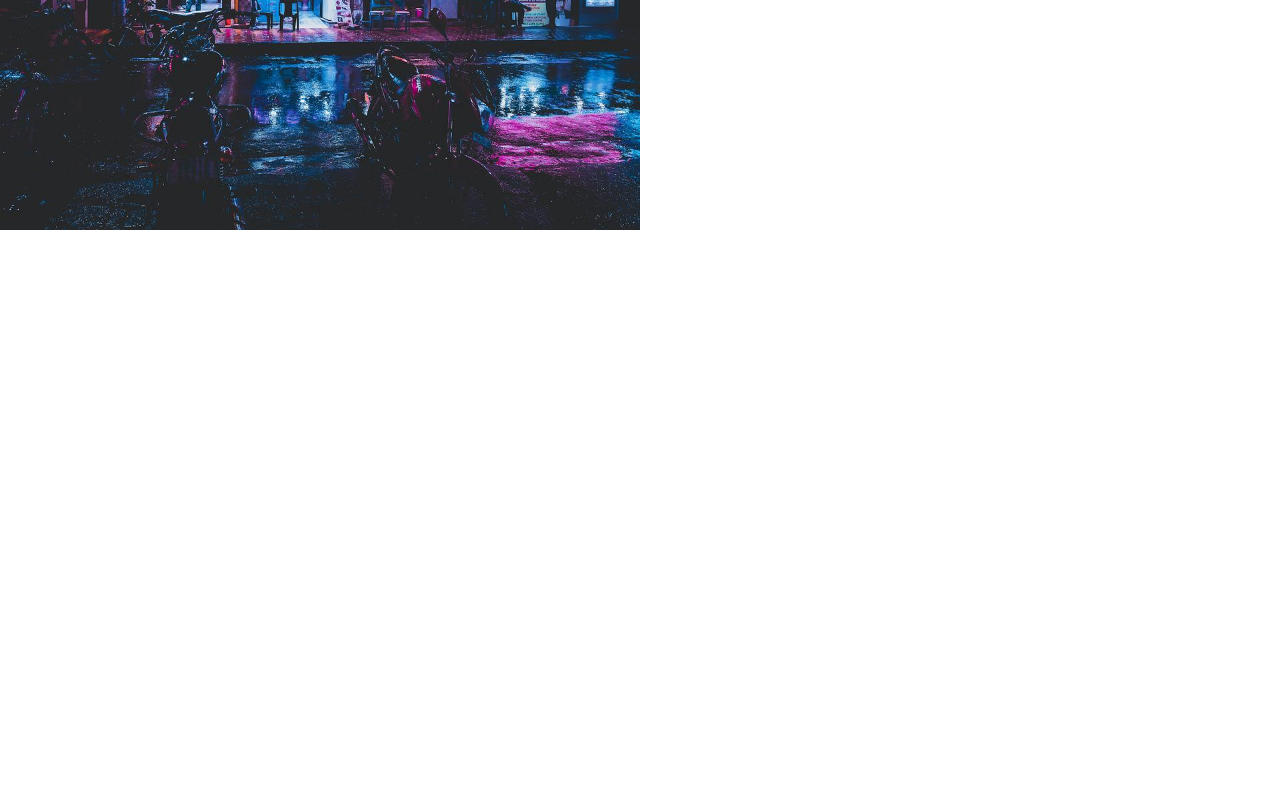
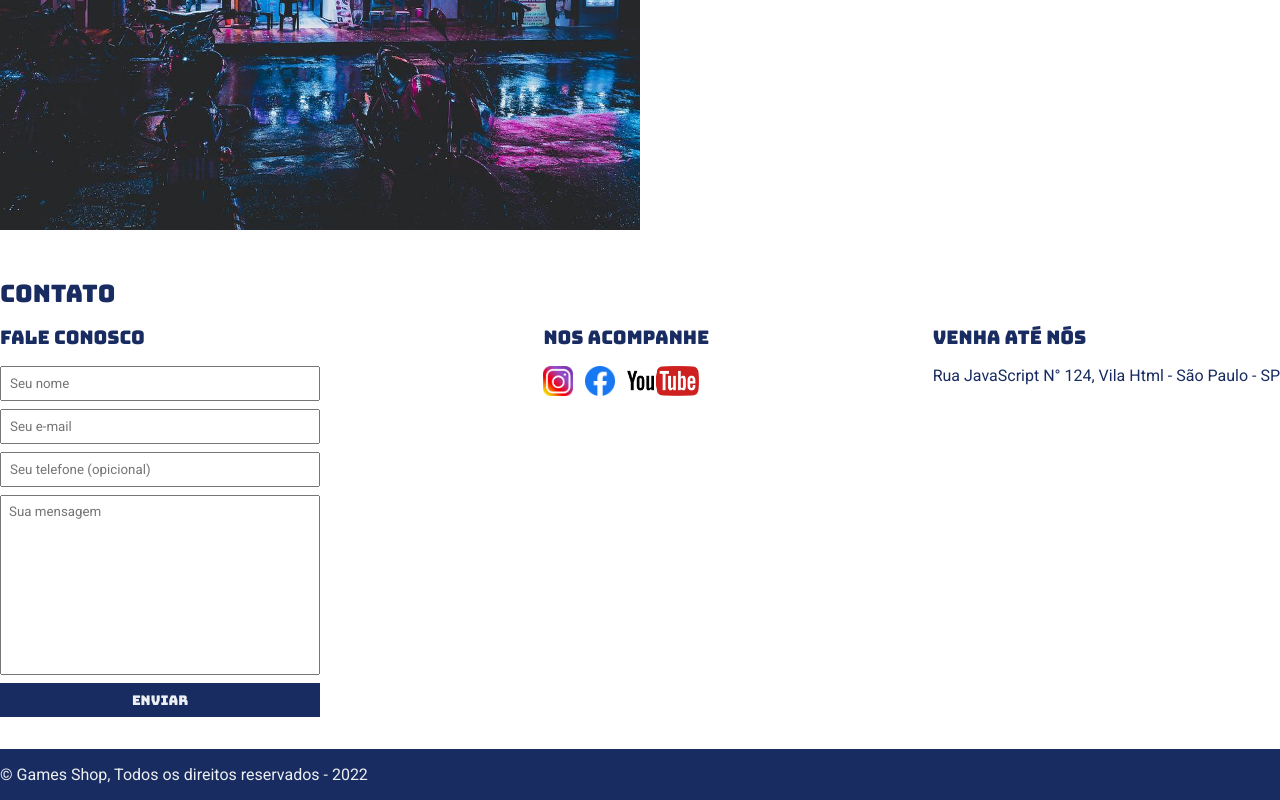
Before and after one commit to LSkripe/Proejto-1, a plain HTML site: page index.html in a window 1280 px wide. Shown: the part 349-1149 px from the top of the page. Before the commit the page ends 800 px from the top, so only its background shows below. Drawn offline with Linux system fonts and the light colour scheme.

Commit message:
Projeto atualizado

```diff
--- a/index.html
+++ b/index.html
@@ -17,16 +17,16 @@
             <nav>
                 <ul>
                     <li>
-                        <a href="#" >Sobre a loja</a>
+                        <a href="#about" >Sobre a loja</a>
                     </li>
                     <li>
-                        <a href="#" > Contato</a>
+                        <a href="#contact" > Contato</a>
                     </li>
                 </ul>
             </nav>
         </div>
     </header>
-    <section>
+    <section id="about">
         <div class="container">
             <img class="store-front" src="./imagens/loja.jpg" alt="Fachada da loja Games Shop" />
             <div>
@@ -45,5 +45,55 @@
             </div>
         </div>
     </section>
+    <section id="contact">
+        <div class="container">
+            <h2>Contato</h2>
+            <div class="contact-methods">
+                <div>
+                    <h3>Fale conosco</h3>
+                    <form>
+                        <input type="text" placeholder="Seu nome" required/>
+                        <input type="email" placeholder="Seu e-mail" required/>
+                        <input type="tel" placeholder="Seu telefone (opicional)"/>
+                        <textarea placeholder="Sua mensagem" required></textarea>
+                        <button type="submit">Enviar</button>
+                    </form>
+                </div>
+                <div>
+                    <h3>Nos acompanhe</h3>
+                    <ul class="social-links">
+                        <li>
+                            <a href="*" title="Siga-nos no instagram">
+                                <img src="./imagens/instagram.png" alt="Logo do Instagram">
+                            </a>
+                        </li>
+                        <li>
+                            <a href="*" title="Siga-nos no Facebook">
+                                <img src="/imagens/facebook.png" alt="Logo do Facebook">
+                            </a>
+                        </li>
+                        <li>
+                            <a href="*" title="Visite nosso canal no Youtube">
+                                <img src="./imagens/youtube.png" alt="Logo do Youtube">
+                            </a>
+                        </li>
+                    </ul>
+                </div>
+                <div>
+                    <h3>Venha até nós</h3>
+                    <p>
+                        Rua JavaScript N° 124, Vila Html - São Paulo - SP
+                    </p>
+                </div>
+            </div>
+        </div>
+    </section>
+    <footer>
+        <div class="container">
+            <p>
+                &copy; Games Shop, Todos os direitos reservados - 2022
+            </p>
+        </div>
+    </footer>
 </body>
 </html>
--- a/main.css
+++ b/main.css
@@ -4,11 +4,12 @@
     box-sizing: border-box;
 }
 
-header, section h2{
+header, section h2, section h3, form button{
     font-family: 'Bungee', cursive;
+    font-weight: normal;
 }
 
-body{
+body, input, textarea{
     font-family: 'Roboto', sans-serif;
 }
 
@@ -39,8 +40,7 @@ header nav li a {
     margin: 0 auto;
 }
 
-header .container,
-section .container{
+header .container, section .container{
     display: flex;
     align-items: center;
     justify-content: space-between;
@@ -79,3 +79,62 @@ section p {
     margin-right: 32px;
     width: 640px;
 }
+
+.social-links img{
+    height: 30px;
+}
+
+.social-links li{
+    display: inline;
+    margin-right: 8px;
+}
+
+.social-links li a{
+    text-decoration: none;
+}
+
+#contact .container{
+    display: block;
+}
+
+.contact-methods{
+    display: flex;
+    justify-content: space-between;
+}
+
+form input, form textarea, form button{
+    display: block;
+    width: 320px;
+    margin-bottom: 8px;
+    padding: 8px;
+}
+
+form textarea{
+    resize: none;
+    height: 180px;
+}
+
+section h3 {
+    margin-bottom: 16px;
+}
+
+form button{
+    background-color: #182c61;
+    color: #ecf0f1;
+    border: none;
+    cursor: pointer;
+}
+
+form button:hover{
+    background-color: #4b68b6;
+}
+
+input:focus, textarea:focus{
+    outline-color: #182c61;
+}
+
+footer{
+    background-color: #182c61;
+    color: #ecf0f1;
+    padding: 16px 0;
+}
```
Also changed, not shown: 1 other file.
